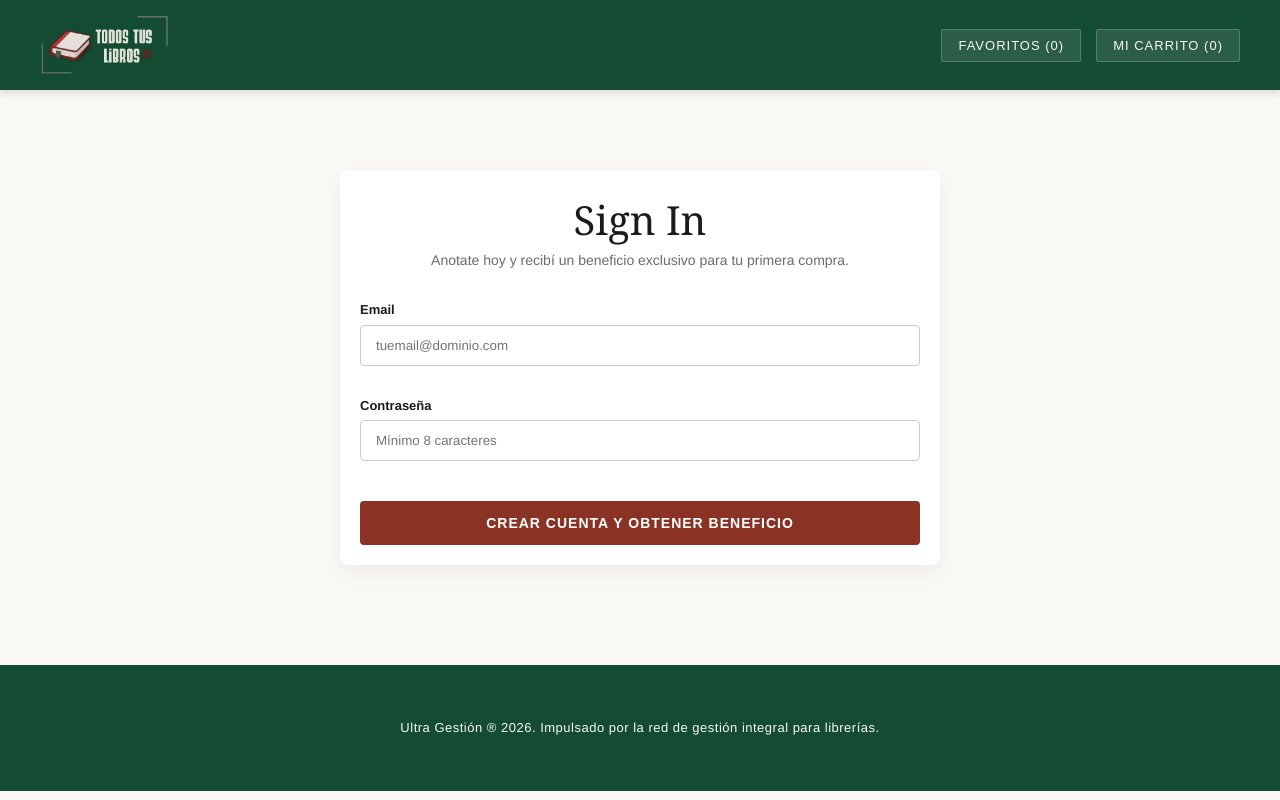
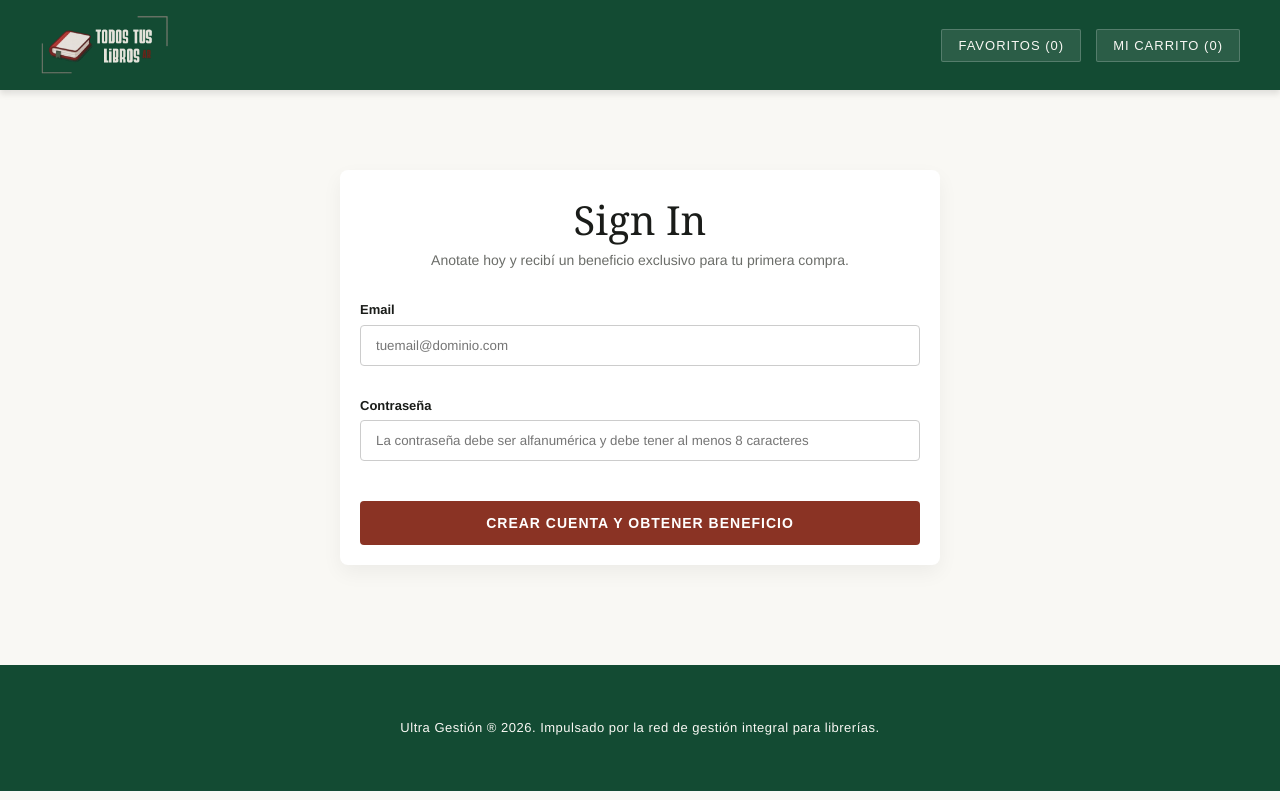
Before and after one commit to lucrecolon/Todos-Tus-Libros, a React app in the folder frontend/: page /registro in a window 1280 px wide. Built offline with nearby package versions, Linux system fonts and the light colour scheme; no server answers; the HTML template or start-up script is replaced by a standard one.

Commit message:
edit placeholder for login form

```diff
--- a/frontend/src/screens/Register.tsx
+++ b/frontend/src/screens/Register.tsx
@@ -72,7 +72,7 @@ export const Register = () => {
                         className="search-input"
                         value={password}
                         onChange={(e) => setPassword(e.target.value)}
-                        placeholder="Mínimo 8 caracteres"
+                        placeholder="La contraseña debe ser alfanumérica y debe tener al menos 8 caracteres"
                     />
                 </div>
 
```
